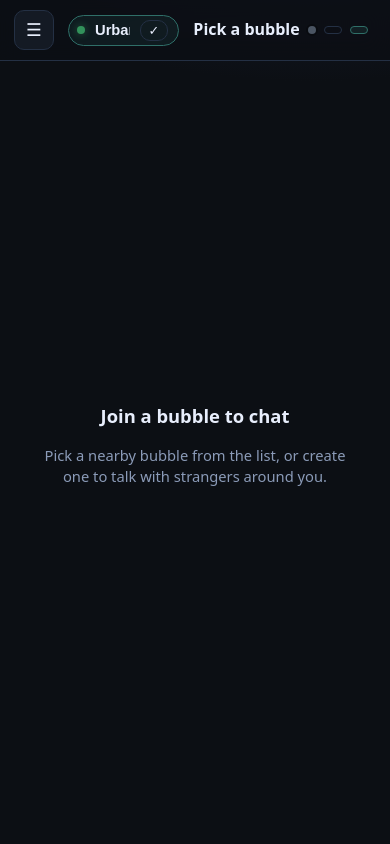
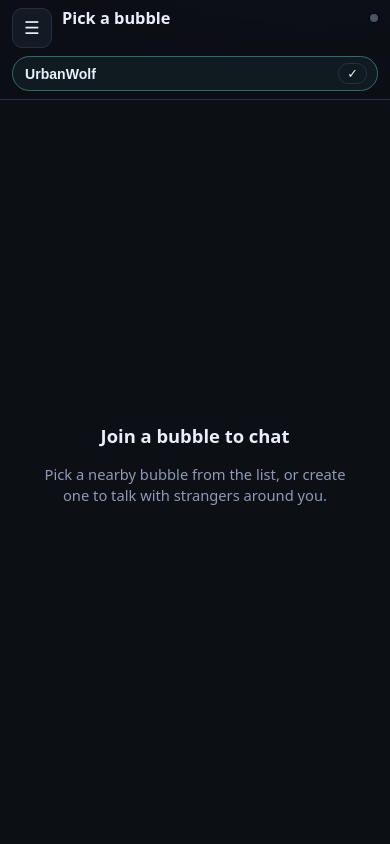
Before and after one commit to includebubble003-web/Bubblle, a Django app: page / in a window 390 px wide. Run offline with Django 5.2, Linux system fonts and the light colour scheme; some libraries are stand-ins or nearby versions.

Commit message:
customization user ui

```diff
--- a/static/css/chat.css
+++ b/static/css/chat.css
@@ -170,9 +170,9 @@
 .chat-topbar {
   flex-shrink: 0;
   display: flex;
-  flex-wrap: wrap;
+  flex-wrap: nowrap;
   align-items: center;
-  gap: 10px 14px;
+  gap: 12px;
   padding: 10px 14px;
   border-bottom: 1px solid #243044;
   background: rgba(12, 15, 20, 0.85);
@@ -239,23 +239,63 @@
   padding: 2px 8px;
 }
 
-.room-meta {
+.topbar-room {
+  flex: 1;
+  min-width: 0;
   display: flex;
-  flex-wrap: wrap;
+  flex-direction: column;
+  gap: 4px;
+}
+
+.topbar-room-head {
+  display: flex;
   align-items: center;
   gap: 8px;
-  flex: 2;
-  min-width: 160px;
+  min-width: 0;
 }
 
 .room-title {
+  flex: 1;
+  min-width: 0;
   font-size: 1rem;
   font-weight: 700;
   margin: 0;
+  line-height: 1.25;
   white-space: nowrap;
   overflow: hidden;
   text-overflow: ellipsis;
-  max-width: 100%;
+}
+
+.room-stats {
+  display: flex;
+  align-items: center;
+  gap: 10px;
+  min-height: 1.1rem;
+  flex-wrap: wrap;
+}
+
+.room-stat {
+  font-size: 0.75rem;
+  color: #8b9bb8;
+  line-height: 1.2;
+}
+
+.room-stat:empty {
+  display: none;
+}
+
+.room-stat-accent {
+  color: #5eead4;
+}
+
+.room-stat:not(:empty) + .room-stat:not(:empty)::before {
+  content: "·";
+  margin-right: 8px;
+  color: #4b5563;
+}
+
+.room-stats:not(:has(.room-stat:not(:empty))) {
+  display: none;
 }
 
 .pill-sm {
@@ -570,20 +610,78 @@ body.drawer-open {
     display: block;
   }
 
-  .identity {
-    max-width: none;
-    flex: 1;
-    min-width: 0;
+  .chat-topbar {
+    display: grid;
+    grid-template-columns: 40px minmax(0, 1fr);
+    grid-template-areas:
+      "menu room"
+      "identity identity";
+    gap: 8px 10px;
+    padding: 8px 12px;
+    padding-top: max(8px, env(safe-area-inset-top));
+    align-items: start;
   }
 
-  .room-meta {
+  #btn-drawer {
+    grid-area: menu;
+    align-self: center;
+    width: 40px;
+    height: 40px;
+  }
+
+  .topbar-room {
+    grid-area: room;
+  }
+
+  .identity {
+    grid-area: identity;
+    max-width: none;
     width: 100%;
-    order: 3;
+    padding: 6px 10px;
+  }
+
+  .identity-dot {
+    display: none;
+  }
+
+  .identity-input {
+    font-size: 0.88rem;
+  }
+
+  .room-title {
+    font-size: 1.02rem;
+  }
+
+  .room-stats {
+    gap: 0;
+  }
+
+  .room-stat {
+    font-size: 0.72rem;
   }
 }
 
-@media (min-width: 769px) {
+@media (min-width: 901px) {
   .chat-topbar {
     padding: 12px 18px;
   }
+
+  .identity {
+    order: 1;
+    flex: 0 1 220px;
+  }
+
+  .topbar-room {
+    order: 2;
+    align-items: flex-end;
+    text-align: right;
+  }
+
+  .topbar-room-head {
+    justify-content: flex-end;
+  }
+
+  .room-stats {
+    justify-content: flex-end;
+  }
 }
--- a/templates/chat_shell.html
+++ b/templates/chat_shell.html
@@ -40,6 +40,17 @@
         ☰
       </button>
 
+      <div class="topbar-room" id="room-meta">
+        <div class="topbar-room-head">
+          <h1 class="room-title" id="bubble-title">Pick a bubble</h1>
+          <span class="conn-dot" id="conn-dot" data-state="idle" title="Chat connection"></span>
+        </div>
+        <div class="room-stats">
+          <span class="room-stat" id="bubble-expiry"></span>
+          <span class="room-stat room-stat-accent" id="online-count"></span>
+        </div>
+      </div>
+
       <div class="identity" id="identity">
         <span class="identity-dot" aria-hidden="true"></span>
         <input
@@ -51,13 +62,6 @@
           aria-label="Display name"
         />
         <button type="button" class="btn btn-ghost btn-sm identity-save" id="btn-save-name" title="Save name">✓</button>
-      </div>
-
-      <div class="room-meta" id="room-meta">
-        <h1 class="room-title" id="bubble-title">Pick a bubble</h1>
-        <span class="conn-dot" id="conn-dot" data-state="idle" title="Chat connection"></span>
-        <span class="pill pill-sm" id="bubble-expiry"></span>
-        <span class="pill pill-sm pill-accent" id="online-count"></span>
       </div>
     </header>
 
```
